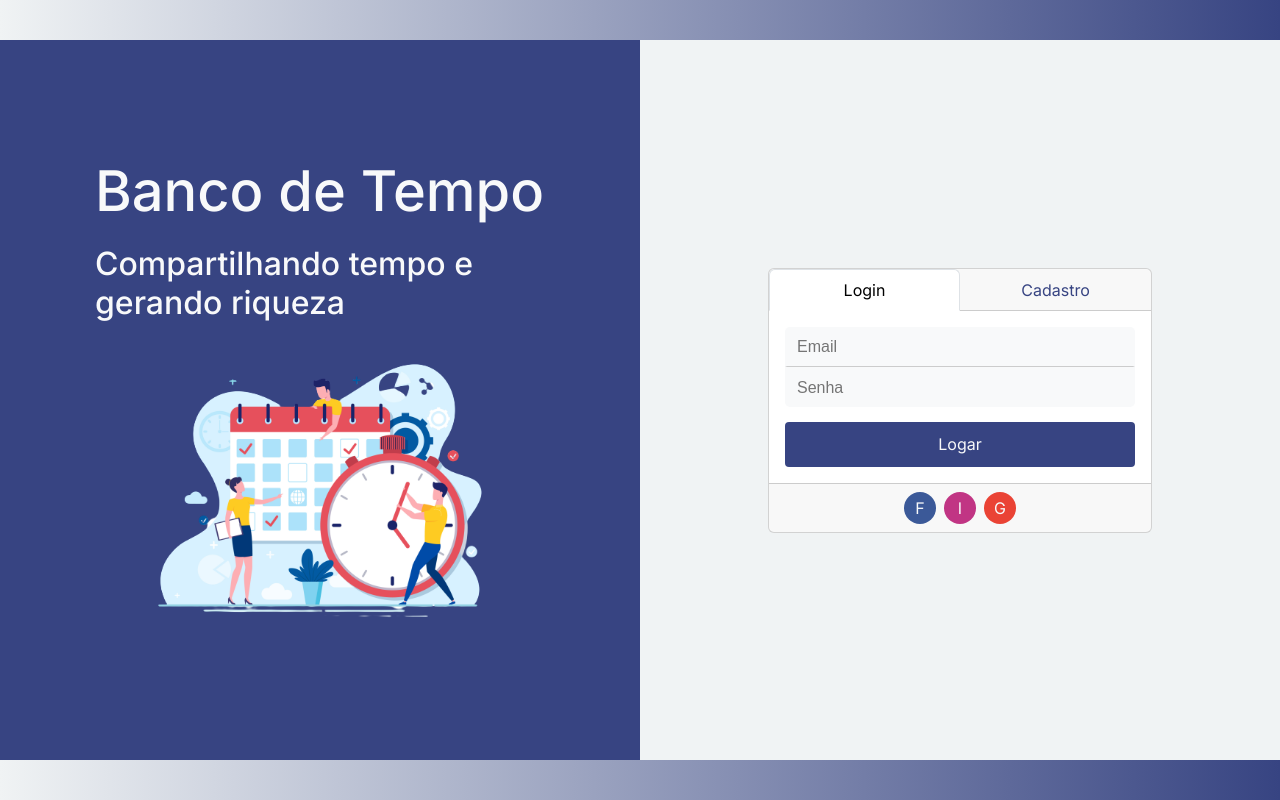
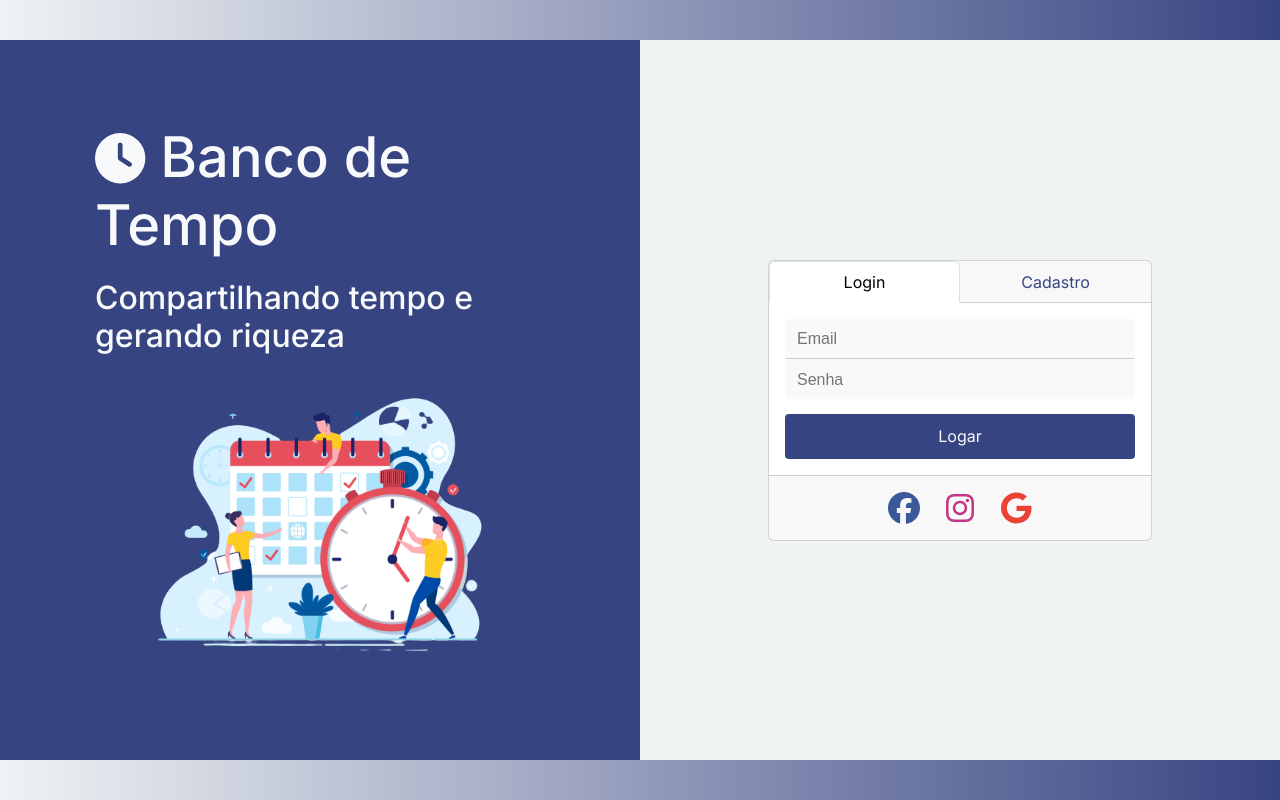
Before and after one commit to JorderGomes/banco-de-tempo-front, an Angular app: page / in a window 1280 px wide. Built offline with nearby package versions, Linux system fonts and the light colour scheme.

Commit message:
feat: add-icons

```diff
--- a/package.json
+++ b/package.json
@@ -21,6 +21,11 @@
     "@angular/platform-server": "^17.3.0",
     "@angular/router": "^17.3.0",
     "@angular/ssr": "^17.3.7",
+    "@fortawesome/angular-fontawesome": "^0.14.1",
+    "@fortawesome/fontawesome-svg-core": "^6.4.2",
+    "@fortawesome/free-brands-svg-icons": "^6.4.2",
+    "@fortawesome/free-regular-svg-icons": "^6.4.2",
+    "@fortawesome/free-solid-svg-icons": "^6.4.2",
     "express": "^4.18.2",
     "rxjs": "~7.8.0",
     "tslib": "^2.3.0",
--- a/src/app/app.module.ts
+++ b/src/app/app.module.ts
@@ -4,6 +4,7 @@ import { BrowserModule, provideClientHydration } from '@angular/platform-browser
 import { AppRoutingModule } from './app-routing.module';
 import { AppComponent } from './app.component';
 import { LandingComponent } from './components/pages/landing/landing.component';
+import { FontAwesomeModule } from '@fortawesome/angular-fontawesome';
 
 @NgModule({
   declarations: [
@@ -12,7 +13,8 @@ import { LandingComponent } from './components/pages/landing/landing.component';
   ],
   imports: [
     BrowserModule,
-    AppRoutingModule
+    AppRoutingModule,
+    FontAwesomeModule
   ],
   providers: [
     provideClientHydration()
--- a/src/app/components/pages/landing/landing.component.css
+++ b/src/app/components/pages/landing/landing.component.css
@@ -1,6 +1,4 @@
 #landing-page {
-    /* max-width: 1200px; */
-    /* background-color: var(--bank-primary-color); */
     background: linear-gradient(90deg, rgba(240,243,244,1) 0%, rgba(175,182,204,1) 35%, rgba(55,68,130,1) 100%);
 }
 
@@ -49,6 +47,10 @@
     font-size: clamp(2.75rem, 2.25rem + 1.6667vw, 3.5rem);
 }
 
+.title-icon {
+    font-size: 90%;
+}
+
 .sub-title {
     font-size: clamp(1.625rem, 1.375rem + 0.8333vw, 2rem);
 }
@@ -67,7 +69,6 @@
 }
 
 #enter-card {
-    /* width: clamp(15.625rem, 9.9432rem + 28.4091vw, 31.25rem); */
     width: 60%;
     min-width: 300px;
 }
@@ -83,23 +84,25 @@
     gap: 8px;
 }
 
-.social-icon {
-    width: 32px;
-    height: 32px;
-    border-radius: 100%;
+.fa-social-icon {
+    cursor: pointer;
+    font-size: 32px;
     margin-bottom: 0;
+    border-radius: 8px;
+    width: 48px;
+    height: 48px;
 }
 
-.bg-facebook {
-    background-color: #3b5998;
+.fa-bg-facebook {
+    color: #3b5998;
 }
 
-.bg-instagram {
-    background-color: #C13584;
+.fa-bg-instagram {
+    color: #C13584;
 }
 
-.bg-google {
-    background-color: #ea4335;
+.fa-bg-google {
+    color: #ea4335;
 }
 
 
@@ -114,12 +117,8 @@
         justify-content: center;
     }
 
-    /* #engading-visual {
-        display: none;
-    } */
 
     #hero {
-        /* text-align: center; */
         display: none;
     }
 
--- a/src/app/components/pages/landing/landing.component.html
+++ b/src/app/components/pages/landing/landing.component.html
@@ -2,17 +2,22 @@
     <div class="page-container">
         <article id="hero" class="side-content light-text flex-center">
             <div id="hero-content" class="card">
-                <h1 class="title">Banco de Tempo</h1>
+                <h1 class="title">
+                    <fa-icon [icon]="faClock" class="title-icon"></fa-icon>
+                    Banco de Tempo
+                </h1>
                 <h2 class="sub-title">Compartilhando tempo e gerando riqueza</h2>
                 <section id="image-content">
                     <img id="visual-bank" src="../../../../assets/calendario.png" alt="">
                 </section>
-                <!-- <button id="enter-btn" type="button" class="btn secondary-btn">Entrar</button> -->
             </div>
         </article>
         <article id="form-content" class="side-content light-text flex-center">
             <div class="line">
-                <h1 class="title form-titles">Banco de Tempo</h1>
+                <h1 class="title form-titles">
+                    <fa-icon [icon]="faClock" class="title-icon"></fa-icon>
+                    Banco de Tempo
+                </h1>
                 <h2 class="sub-title form-titles">Compartilhando tempo e gerando riqueza</h2>
             </div>
             <div id="enter-card" class="card">
@@ -48,9 +53,9 @@
                     </div>
                 </div>
                 <div id="enter-card-footer" class="card-footer">
-                    <p class="social-icon flex-center light-text bg-facebook">F</p>
-                    <p class="social-icon flex-center light-text bg-instagram">I</p>
-                    <p class="social-icon flex-center light-text bg-google">G</p>
+                    <fa-icon [icon]="faFacebook" class="fa-social-icon fa-bg-facebook flex-center"></fa-icon>
+                    <fa-icon [icon]="faInstagram" class="fa-social-icon fa-bg-instagram flex-center"></fa-icon>
+                    <fa-icon [icon]="faGoogle" class="fa-social-icon fa-bg-google flex-center"></fa-icon>
                 </div>
            </div>
         </article>
--- a/src/app/components/pages/landing/landing.component.ts
+++ b/src/app/components/pages/landing/landing.component.ts
@@ -1,4 +1,7 @@
 import { Component } from '@angular/core';
+import { FontAwesomeModule } from '@fortawesome/angular-fontawesome';
+import { faClock } from '@fortawesome/free-solid-svg-icons';
+import { faFacebook, faInstagram, faGoogle } from '@fortawesome/free-brands-svg-icons';
 
 @Component({
   selector: 'app-landing',
@@ -7,4 +10,9 @@ import { Component } from '@angular/core';
 })
 export class LandingComponent {
 
+  faClock = faClock;
+  faFacebook = faFacebook;
+  faInstagram = faInstagram;
+  faGoogle = faGoogle;
+
 }
```
Also changed, not shown: src/favicon.svg, 1 other file (tests, documents, lock files or other folders).
